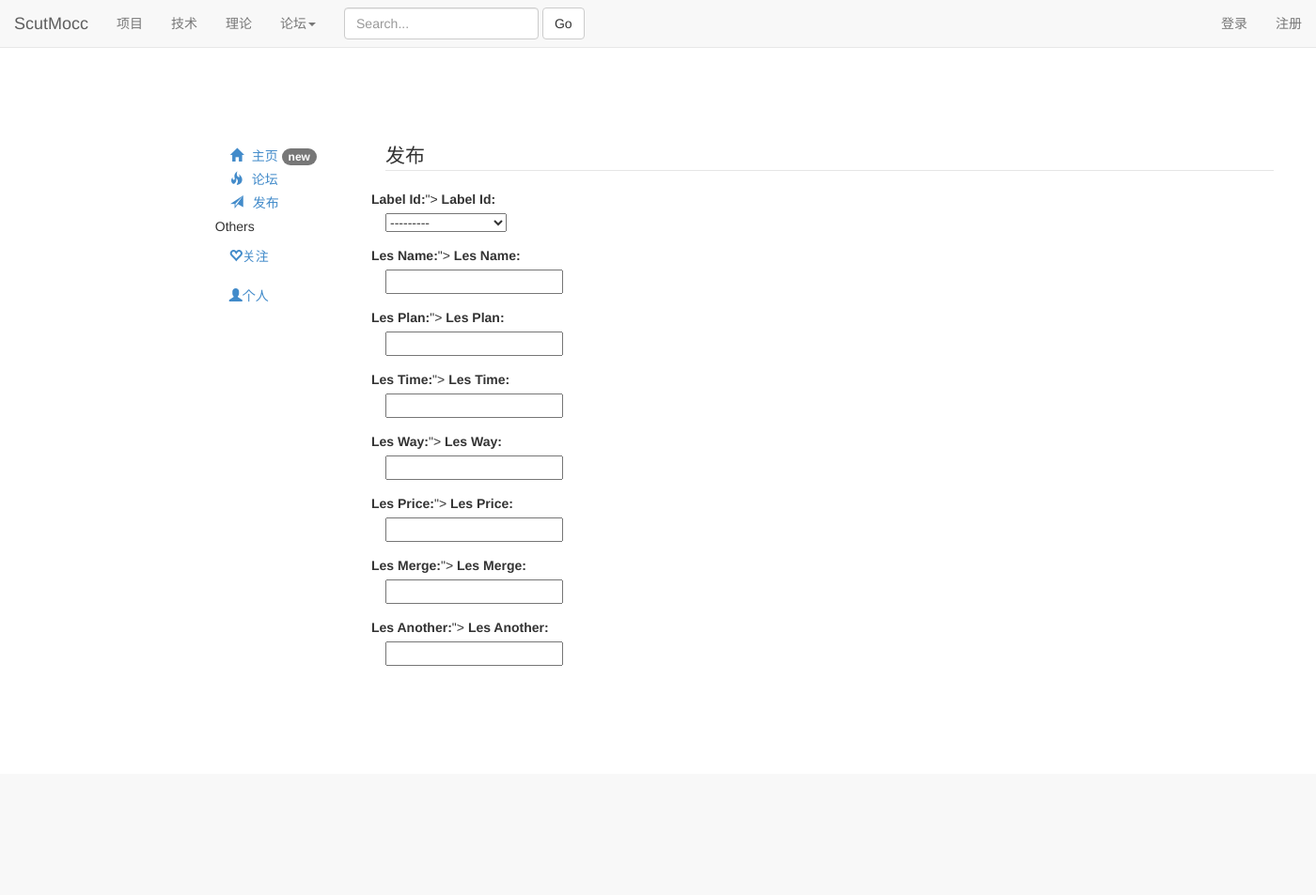
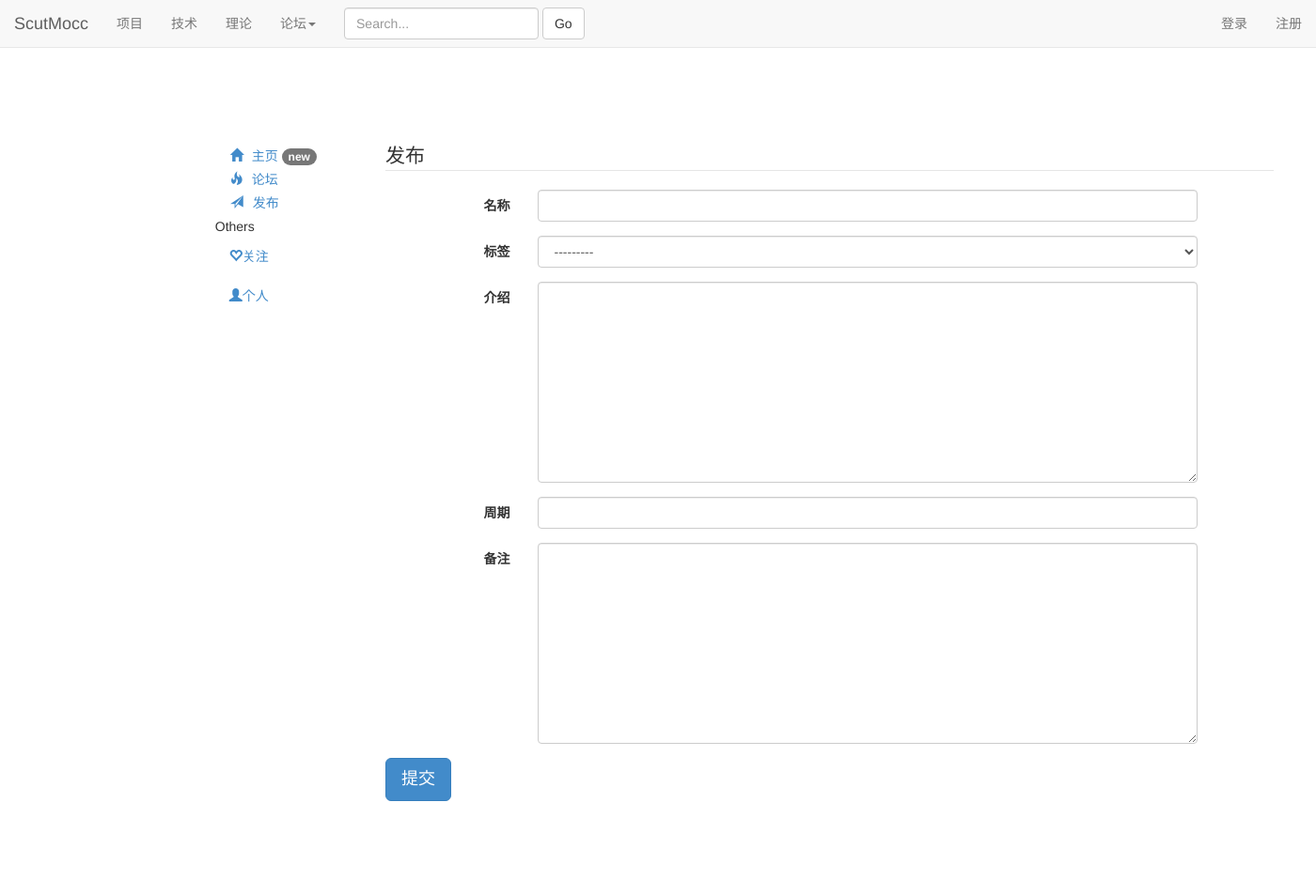
Before and after one commit to ZevveZ/-, a Django app: page /scutmocc/3/subles/1/ in a window 1400 px wide. Shown: the whole page at 94% size. Before the commit the page ends 709 px from the top, so only its background shows below. Run offline with Django 3.2, Linux system fonts and the light colour scheme; data comes from the database, SQL or seed files in the repository; both versions use the stored data as it was after the commit; tables that the repository leaves empty hold one stand-in row (values such as "Sample post"); some libraries are stand-ins or nearby versions.

Commit message:
submit lesson success

```diff
--- /dev/null
+++ b/mysite/scutmocc/admin.py
@@ -0,0 +1,4 @@
+from django.contrib import admin
+
+# Register your models here.
+admin.site.register()
--- a/mysite/scutmocc/forms.py
+++ b/mysite/scutmocc/forms.py
@@ -77,7 +77,13 @@
 class SublesForm(ModelForm):
     class Meta:
         model = SubmitLes
-        fields = ['Label_Id', 'Les_Name', 'Les_Plan', 'Les_Time', 'Les_Way', 'Les_Price', 'Les_Merge', 'Les_Another']
+        fields = ['Label_Id', 'Les_Name', 'Les_Intro', 'Les_Time',  'Les_Price', 'Les_Merge', 'Les_Another']
         widgets = {
-            'another': Textarea(attrs={'cols': 80, 'rows': 20}),
+            'Les_Another': Textarea(attrs={'cols': 50, 'rows': 10}),
         }
+
+    def clean(self):
+        cleaned_data = super(SublesForm, self).clean()
+        pnum = cleaned_data.get('Les_Merge')
+        if pnum > 10:
+            raise forms.ValidationError("招收人数不能超过10个！")
--- a/mysite/scutmocc/models.py
+++ b/mysite/scutmocc/models.py
@@ -75,11 +75,10 @@
     Person_Id = models.ForeignKey(User)
     Label_Id = models.ForeignKey(LabelField, default=None)
     Les_Name = models.CharField(max_length=60)
-    Les_Plan = models.CharField(max_length=200)
-    Les_Time = models.IntegerField()
-    Les_Way = models.CharField(max_length=200, null=True)
-    Les_Price = models.IntegerField()
-    Les_Merge = models.IntegerField()  # 0～3 社团 0~10
+    Les_Intro = models.TextField()
+    Les_Time = models.IntegerField(help_text="次/周")
+    Les_Price = models.IntegerField(help_text="￥")
+    Les_Merge = models.IntegerField(default=1,help_text="最多10人")  # 0～3 社团 0~10
     Les_Another = models.CharField(max_length=150, null=True)
     Les_Term = models.IntegerField(default=1)
     Les_Next = models.DateField(null=True)
--- a/mysite/scutmocc/templates/user_center/subles.html
+++ b/mysite/scutmocc/templates/user_center/subles.html
@@ -5,13 +5,54 @@
        {% csrf_token %}
     <fieldset>
         <legend>发布</legend>
-     {% for field in form %}
-      <div class="form-group">
-         <label for="{{ field.label_tag }}"> {{ field.label_tag }}</label>
-        <div class="col-sm-12"> {{ field }} </div>
-          {{ field.errors }}
-    </div>
-    {% endfor %}
+    {{ form.non_field_errors }}
+         <div class="form-group">
+            {{ form.Les_Name.errors }}
+            <label for="{{ form.Les_Name.id_for_label }}" class="col-sm-2 control-label">名称</label>
+            <div class="col-sm-9">
+                {{ form.Les_Name }}
+            </div>
+        </div>
+          <div class="form-group">
+            {{ form.Label_Id.errors }}
+            <label for="{{ form.Label_Id.id_for_label }}" class="col-sm-2 control-label">标签</label>
+            <div class="col-sm-9">
+                {{ form.Label_Id }}
+            </div>
+        </div>
+     <div class="form-group">
+            {{ form.Les_Intro.errors }}
+            <label for="{{ form.Les_Intro.id_for_label }}" class="col-sm-2 control-label">介绍</label>
+            <div class="col-sm-9">
+                {{ form.Les_Intro }}
+            </div>
+        </div>
+     <div class="form-group">
+            {{ form.Les_Time.errors }}
+            <label for="{{ form.Les_Time.id_for_label }}" class="col-sm-2 control-label">周期</label>
+            <div class="col-sm-9">
+                {{ form.Les_Time }}
+            </div>
+        </div>
+        {% if user.email == user.username %}
+             <div class="form-group">
+            {{ form.Les_Merge.errors }}
+            <label for="{{ form.Les_Merge.id_for_label }}" class="col-sm-2 control-label">招收人数</label>
+            <div class="col-sm-9">
+                {{ form.Les_Merge }}
+            </div>
+        </div>
+        {% endif %}
+
+     <div class="form-group">
+            {{ form.Les_Another.errors }}
+            <label for="{{ form.Les_Another.id_for_label }}" class="col-sm-2 control-label">备注</label>
+            <div class="col-sm-9">
+                {{ form.Les_Another }}
+            </div>
+        </div>
+        <input id="button" type="submit" class="btn btn-primary btn-lg" value="提交" />
     </fieldset>
+
     </form>
 {% endblock %}
--- a/mysite/scutmocc/templates/user_center/user_center.html
+++ b/mysite/scutmocc/templates/user_center/user_center.html
@@ -176,5 +176,9 @@
 
 </body>
 {% include 'template/navscript.html' %}
-
+<script>
+    $(function(){
+        $("[id^='id_']").addClass("form-control");
+       })
+</script>
 </html>
--- a/mysite/scutmocc/urls.py
+++ b/mysite/scutmocc/urls.py
@@ -25,6 +25,7 @@
     # consider the length of \d+ latter
     url(r'^(?P<user_id>\d+)$', views.user_center, name='user_center'),
     url(r'^(?P<user_id>\d+)/subles/(?P<kind>\d+)/$', views.submit_les, name='sub_les'),
+
     url(r'^course/$', views.course_list, name='course_list'),
     url(r'^course/(?P<label_id>\d+)/$', views.course_detail, name='course_detail'),
     url(r'^course/(?P<label_id>\d+)/(?P<les_id>\d+)$', views.lesson_detail, name='lesson_detail'),
--- a/mysite/scutmocc/views.py
+++ b/mysite/scutmocc/views.py
@@ -29,10 +29,10 @@
         if form.is_valid():
             form.save()
         else:
-            render(request, 'user_center/subles.html', {'form': form})
+            render(request, 'user_center/subles.html', {'form': form, 'kind': kind})
     else:
         form = SublesForm()
-        return render(request, 'user_center/subles.html', {'form': form})
+        return render(request, 'user_center/subles.html', {'form': form, 'kind': kind})
 
 
 # display all kinds of course
```
Also changed, not shown: mysite/db.sqlite3.
